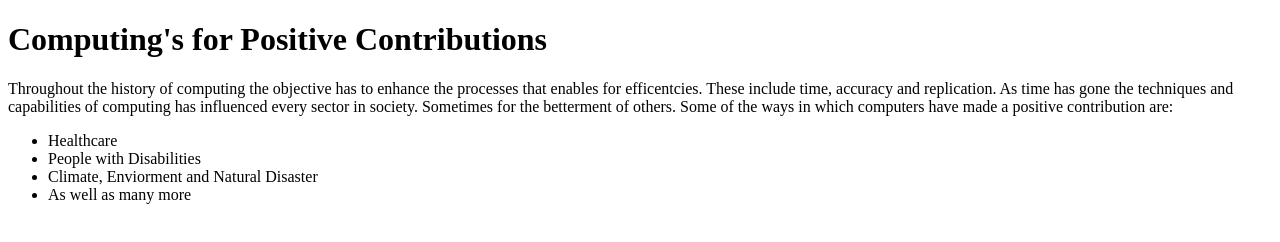
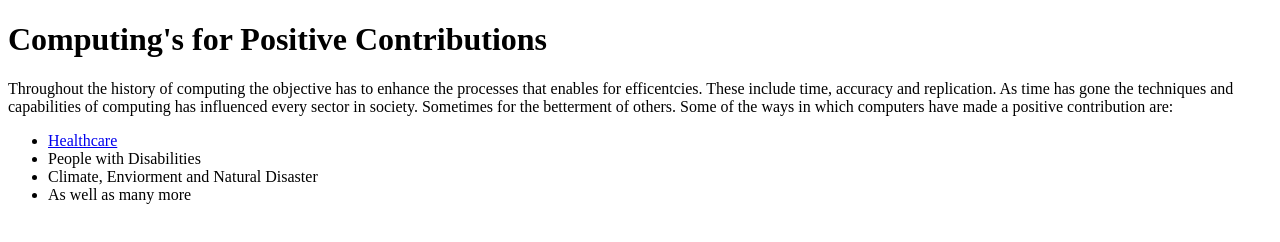
Before and after one commit to PagosPyro/Formative-Website, a plain HTML site: page index.html in a window 1280 px wide. Drawn offline with Linux system fonts and the light colour scheme.

Commit message:
hyperlink pages

```diff
--- a/index.html
+++ b/index.html
@@ -12,7 +12,7 @@
             betterment of others. Some of the ways in which computers have made a positive contribution are:
         </p>
         <ul>
-            <li>Healthcare</li>
+            <li><a href="Healthcare.html">Healthcare</a></li>
             <li>People with Disabilities</li>
             <li>Climate, Enviorment and Natural Disaster</li>
             <li>As well as many more</li>
```
